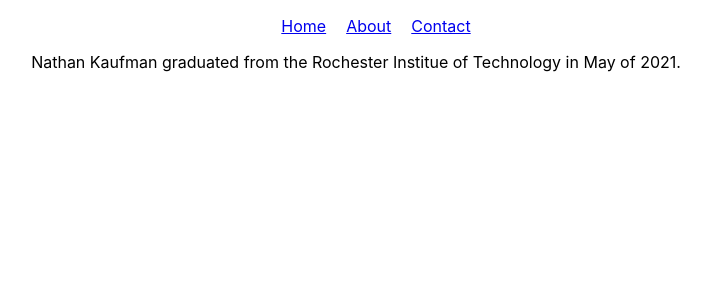
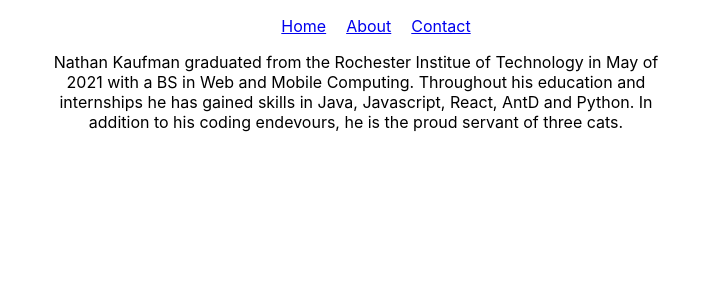
Before and after one commit to Natecat4444/Midterm_portfolio_project, a React (Create React App) app in the folder portfolio/: page /about in a window 1280 px wide. Shown: the top 300 px of the page, without its empty margins (284-995 px from the left). Built offline with nearby package versions, Linux system fonts and the light colour scheme.

Commit message:
Contact working, more on about

```diff
--- a/portfolio/src/App.js
+++ b/portfolio/src/App.js
@@ -7,10 +7,12 @@
 import Home from './tabs/Home';
 import About from './tabs/About';
 import Contact from './tabs/contact';
+import MenuBar from './routing/MenuBar';
 
 function App() {
   return (
     <div className="App">
+      <MenuBar />
       <Router>
         <Routes>
         <Route path="/" element={<Home />} />
--- a/portfolio/src/tabs/About.js
+++ b/portfolio/src/tabs/About.js
@@ -3,12 +3,15 @@
 
 function About(){
     const style ={
-
+        'textAlign': 'center',
+        'paddingLeft': '25%',
+        'paddingRight': '25%'
     }
     return(
         <div style={style}>
-            <MenuBar />
-            <p>Nathan Kaufman graduated from the Rochester Institue of Technology in May of 2021.</p>
+            <p>Nathan Kaufman graduated from the Rochester Institue of Technology in May of 2021 with a BS in Web and Mobile Computing.
+                 Throughout his education and internships he has gained skills in Java, Javascript, React, AntD and Python.
+                 In addition to his coding endevours, he is the proud servant of three cats.</p>
         </div>
     );
 }
--- a/portfolio/src/tabs/Home.js
+++ b/portfolio/src/tabs/Home.js
@@ -8,7 +8,6 @@
 
     return(
         <div style={styles}>
-            <MenuBar />
 
         </div>
     );
--- a/portfolio/src/tabs/contact.js
+++ b/portfolio/src/tabs/contact.js
@@ -3,13 +3,28 @@
 
 class Contact extends Component{
     constructor(props){
+        super();
+        this.state = {
+            method: "Please select a contact method",
+        }
 
+        this.contact = this.contact.bind(this);
     }
+    contact(cmethod){
+        this.setState(
+            state =>({
+                method: cmethod,
+            })
+        )
+    }
+
     render(){
+
     return(
-        <div style>
-            <MenuBar />
-
+        <div>
+            <button onClick={ (e) => {this.contact("nkaufman1998@gmail.com")}}>Email</button>
+            <button onClick={ (e) => {this.contact("Please use email to aquire cell number at this time")}}>Phone</button>
+            <p>{this.state.method}</p>
 
         </div>
     );
```
